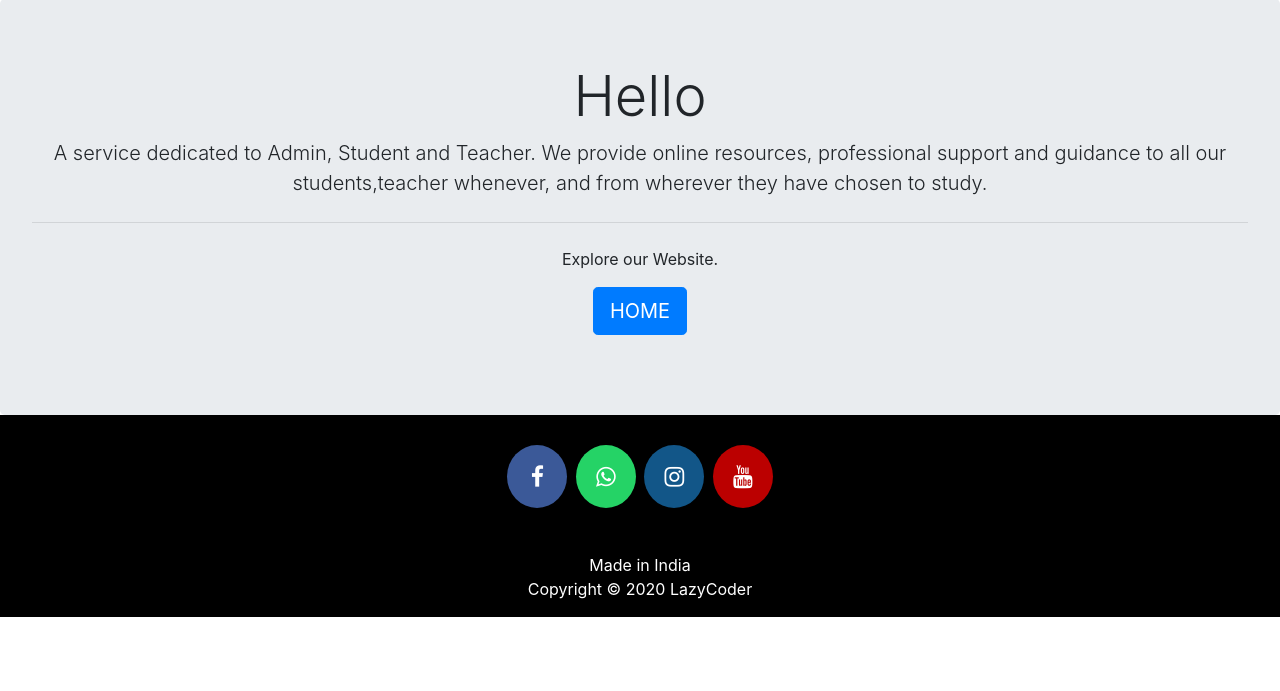
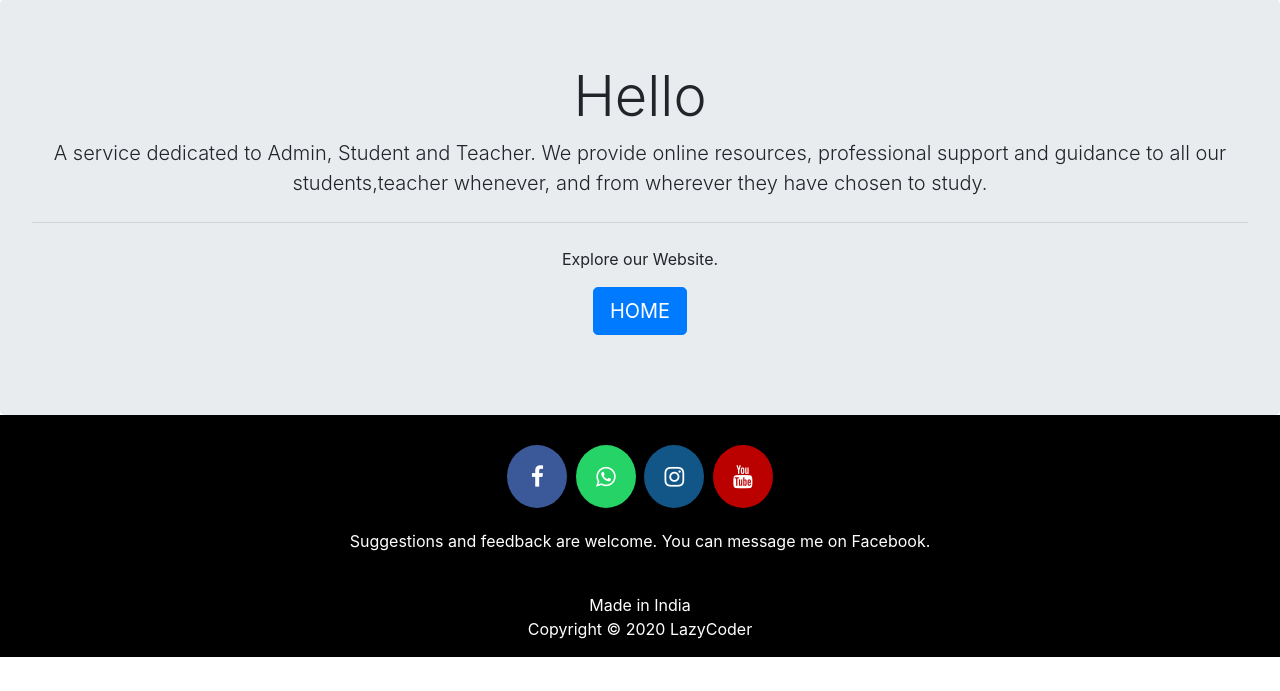
Before and after one commit to ramireddysana06-cell/School-management-system, a Django app: page /aboutus in a window 1280 px wide. Shown: the part 109-800 px from the top of the page. Run offline with Django 3.2, Linux system fonts and the light colour scheme; some libraries are stand-ins or nearby versions.

Commit message:
Add feedback invitation to footer
Display a feedback invitation with a Facebook link in the shared footer.

```diff
--- a/templates/school/footer.html
+++ b/templates/school/footer.html
@@ -63,10 +63,14 @@
 <footer>
 
   <p>
-    <a href="https://www.facebook.com/RamiReddy04?mibextid=ZbWKwL" class="fa fa-facebook"></a>
+    <a href="https://www.facebook.com/RamiReddy04?mibextid=ZbWKwL" class="fa fa-facebook" aria-label="Facebook" title="Facebook"></a>
     <a href="https://wa.me/qr/J5X7AVB7HC3YF1" class="fa fa-whatsapp"></a>
     <a href="https://www.instagram.com/ramu._04?igsh=MWFyZHJpMW0zc3Jkeg==" class="fa fa-instagram"></a>
     <a href="https://www.youtube.com/@RamiReddySana" class="fa fa-youtube" aria-label="YouTube" title="YouTube"></a>
+  </p>
+
+  <p style="color:#ffffff;">Suggestions and feedback are welcome. You can message me on
+    <a href="https://www.facebook.com/RamiReddy04?mibextid=ZbWKwL" target="_blank" rel="noopener noreferrer" style="color:#ffffff;">Facebook</a>.
   </p>
 
   <br>
```
